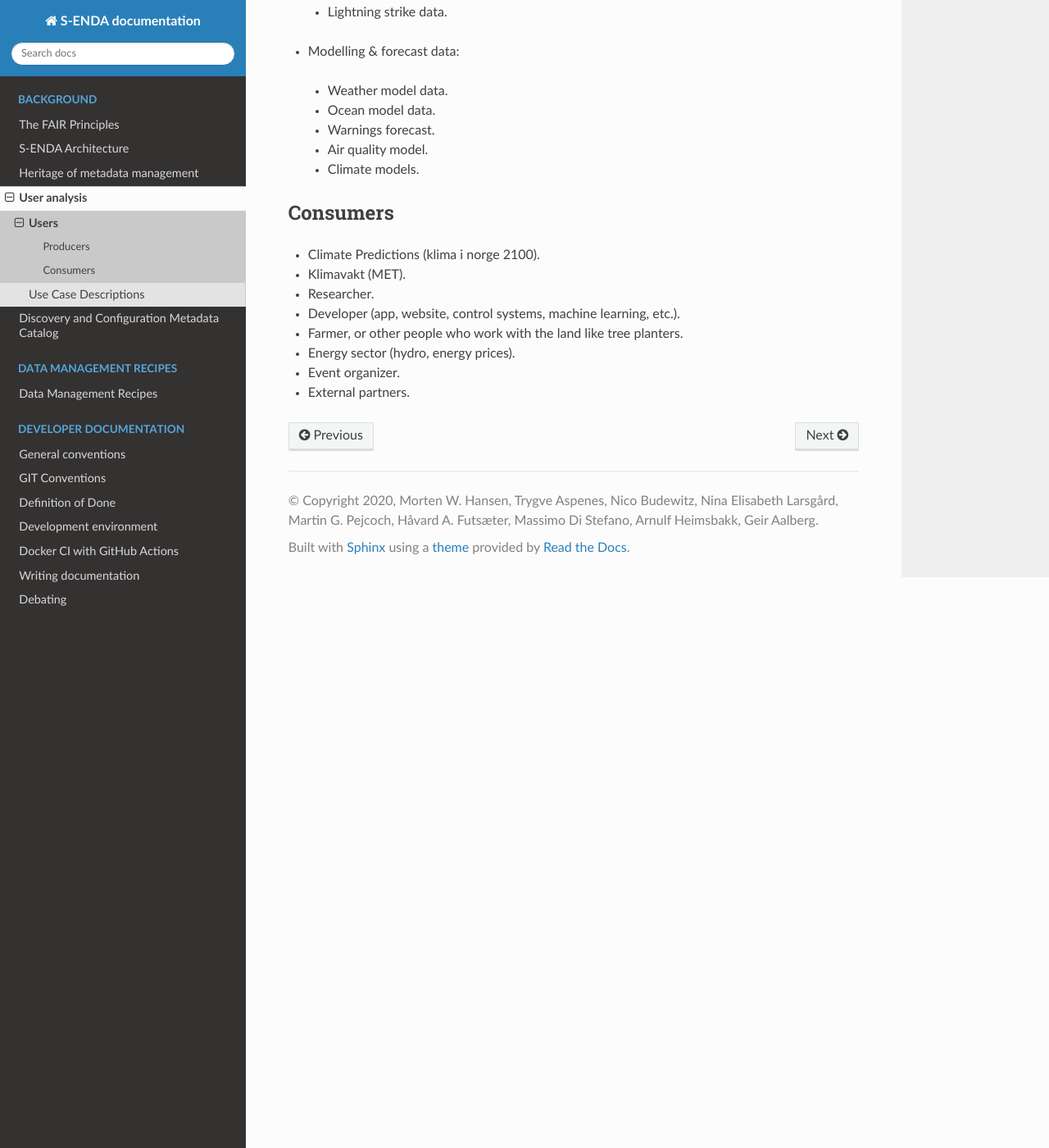
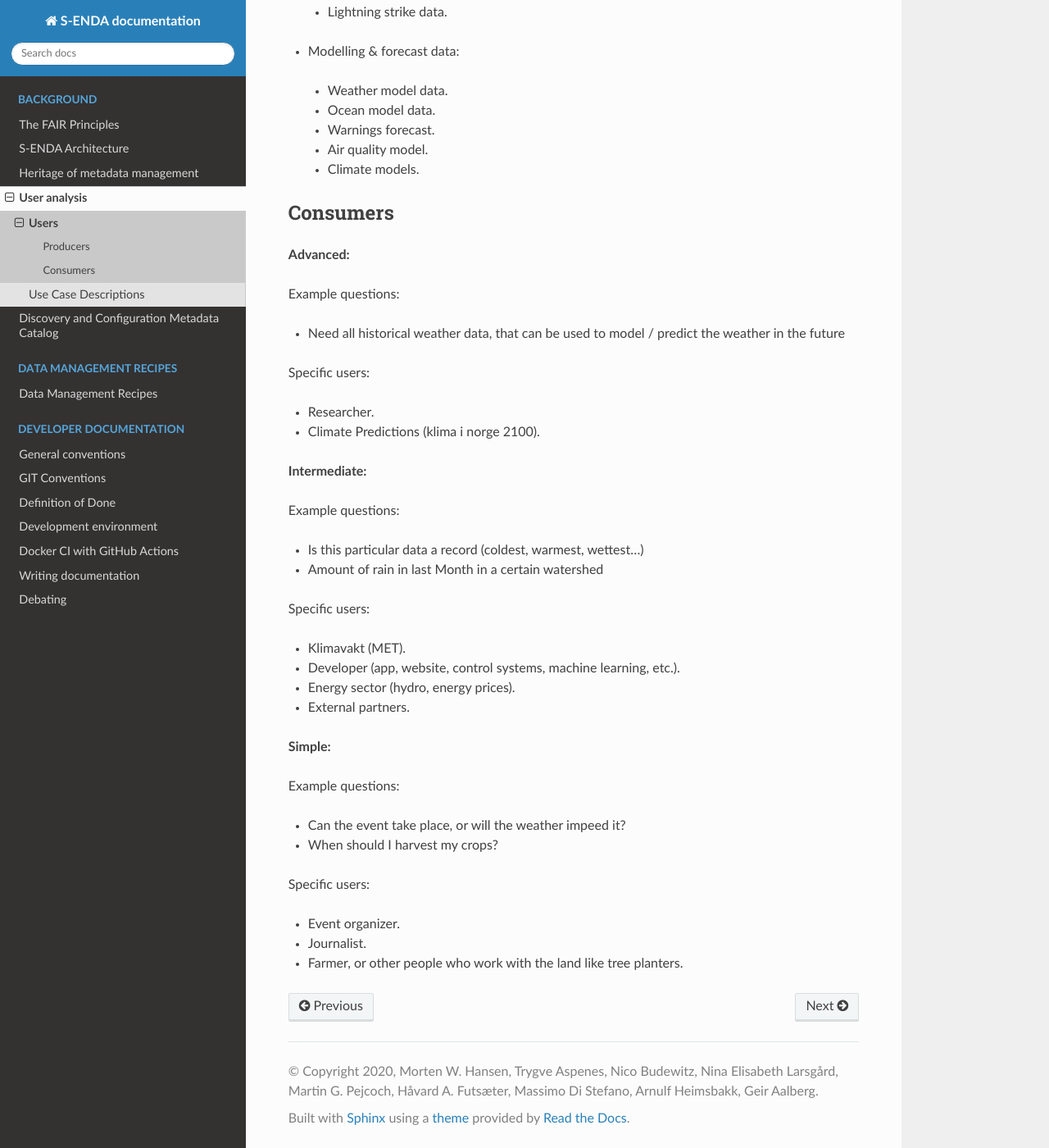
Before and after one commit to metno/S-ENDA-documentation, a Sphinx documentation site: the page built from source/users.rst, in a window 1280 px wide and 1400 px high, scrolled down 789 px. Shown: the whole window at 82% size. Built offline with Sphinx 7.4.7 and the Read the Docs theme 2.0.0, drawn with Linux system fonts in a browser that asks for light colours.

Commit message:
Update users.rst
Grouping the consumers and adding example questions

```diff
--- a/source/users.rst
+++ b/source/users.rst
@@ -56,18 +56,48 @@ Producers
 Consumers
 =========
 
+**Advanced:**
+
+Example questions:
+
+* Need all historical weather data, that can be used to model / predict the weather in the future
+
+Specific users:
+
+* Researcher.
+
 * Climate Predictions (klima i norge 2100).
+
+**Intermediate:**
+
+Example questions:
+
+* Is this particular data a record (coldest, warmest, wettest...)
+
+* Amount of rain in last Month in a certain watershed
+
+Specific users:
 
 * Klimavakt (MET).
 
-* Researcher.
-
 * Developer (app, website, control systems, machine learning, etc.).
-
-* Farmer, or other people who work with the land like tree planters.
 
 * Energy sector (hydro, energy prices).
 
+* External partners.
+
+**Simple:**
+
+Example questions:
+
+* Can the event take place, or will the weather impeed it?
+
+* When should I harvest my crops?
+
+Specific users:
+
 * Event organizer.
 
-* External partners.
+* Journalist.
+
+* Farmer, or other people who work with the land like tree planters.
```
